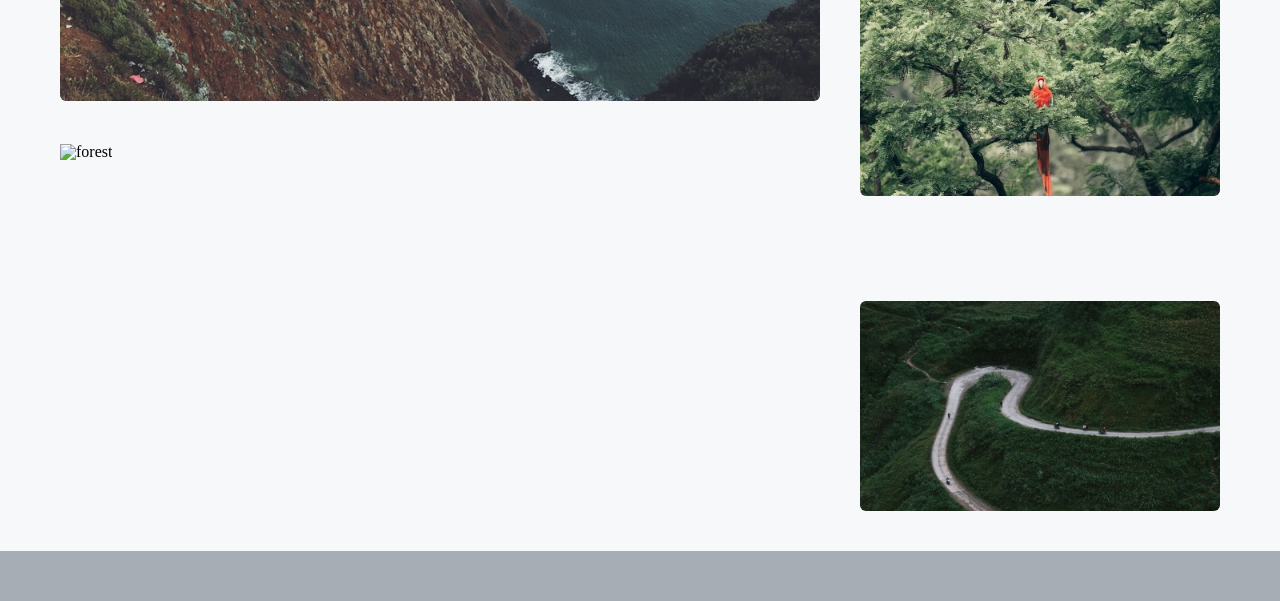
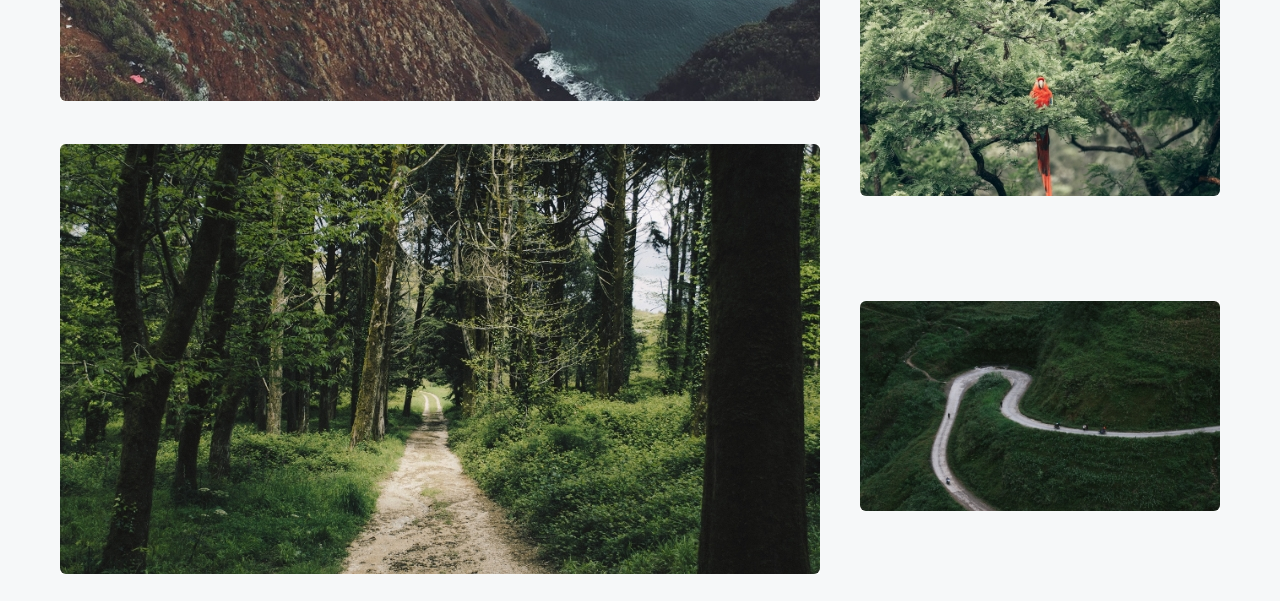
Before and after one commit to pikria-pirtskheliani/homework5, a plain HTML site: page index.html in a window 1280 px wide. Shown: the part 949-1550 px from the top of the page. Drawn offline with Linux system fonts and the light colour scheme.

Commit message:
finished

```diff
--- a/index.html
+++ b/index.html
@@ -75,7 +75,7 @@
                 <h3 class="second-sec-text-img">Morbi eleifend a libero</h3>
             </div>
             <div class="second-sec-first-div2">
-                <img class="forest" src="images/Image.jpg" alt="forest">
+                <img class="forest" src="images/forest.jpg" alt="forest">
             </div>
         </div><!--
     --><div class="second-sec-second-div">
```
